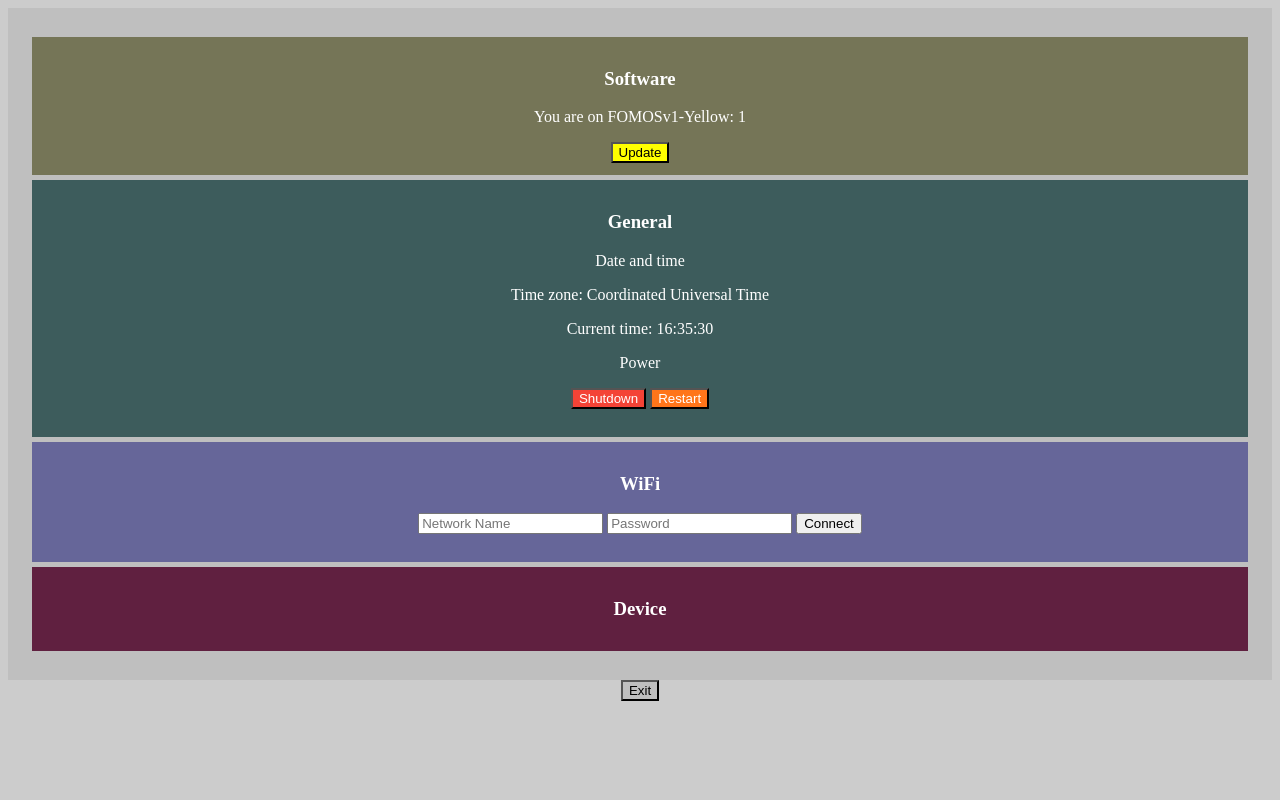
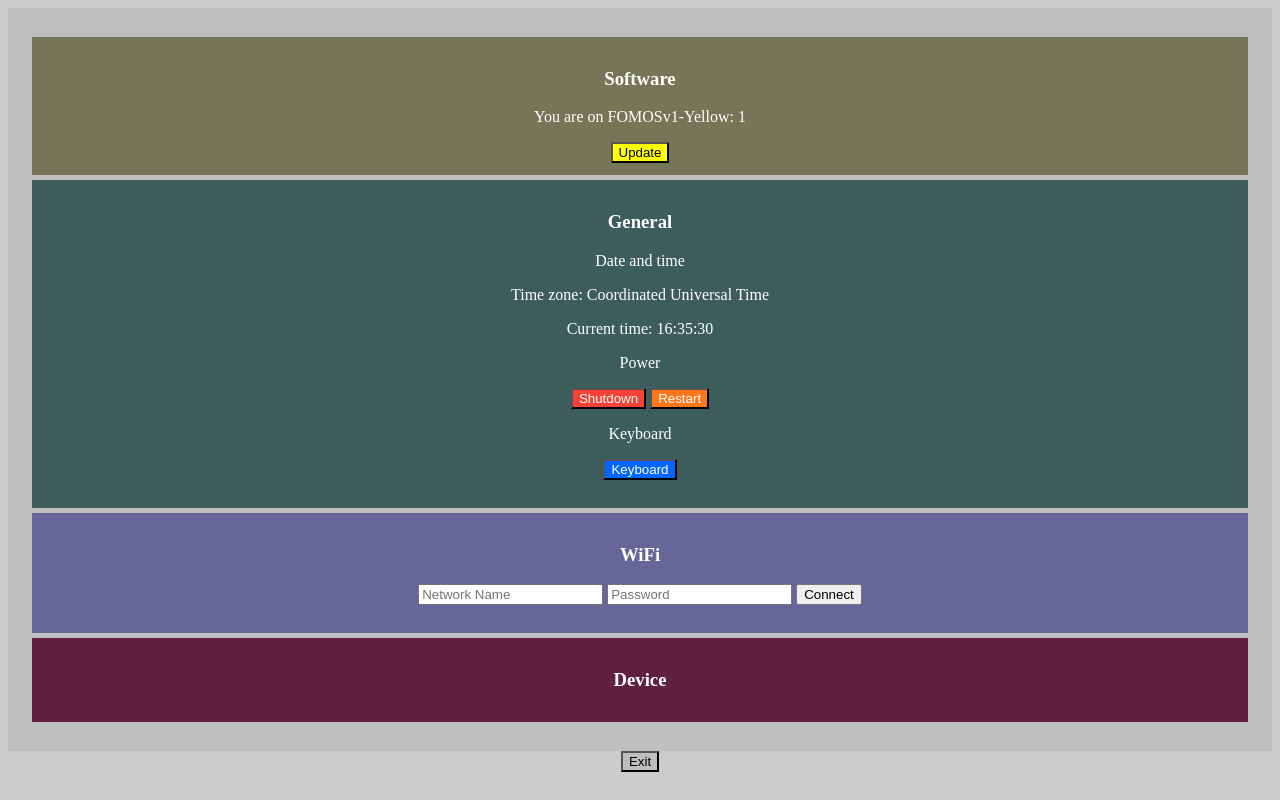
Before and after one commit to NathanMcMillan54/FOMOSv1-Yellow, an Electron app: page htmlUi/settings.html in a window 1280 px wide. Drawn offline with Linux system fonts and the light colour scheme; no server answers.

Commit message:
Forgot to add a keyboard to settigns.

```diff
--- a/htmlUi/settings.html
+++ b/htmlUi/settings.html
@@ -9,6 +9,7 @@
     <script src="../osJavaScript/update.js"></script>
     <script src="../osJavaScript/wifi.js"></script>
     <script src="../osJavaScript/exit.js"></script>
+    <script src="../osJavaScript/keyboard.js"></script>
     <link rel="stylesheet" href="../css/settings.css">
     <link rel="stylesheet" href="../css/buttons.css">
 </head>
@@ -32,6 +33,9 @@
         <p>Power</p>
         <button class="shutdown" type="button" onclick="shutdown()">Shutdown</button> <button class="restart" type="button" onclick="restart()">Restart</button>
         <p id="shutdown"></p> <p id="restart"></p>
+        <p>Keyboard</p>
+        <button class="keyboard" type="button" onclick="keyboard()">Keyboard</button>
+        <p id="keyboard"></p>
 </div>
 
 <div class="wifi">
```
